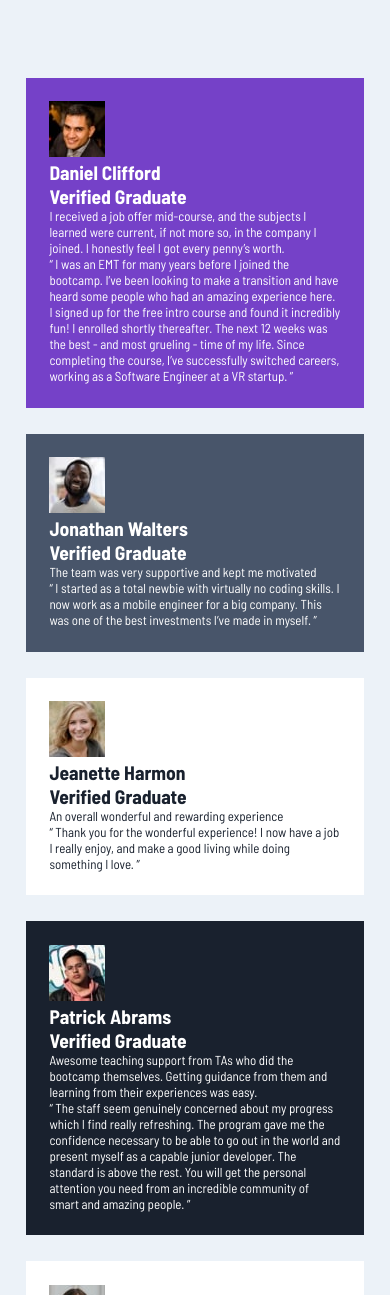
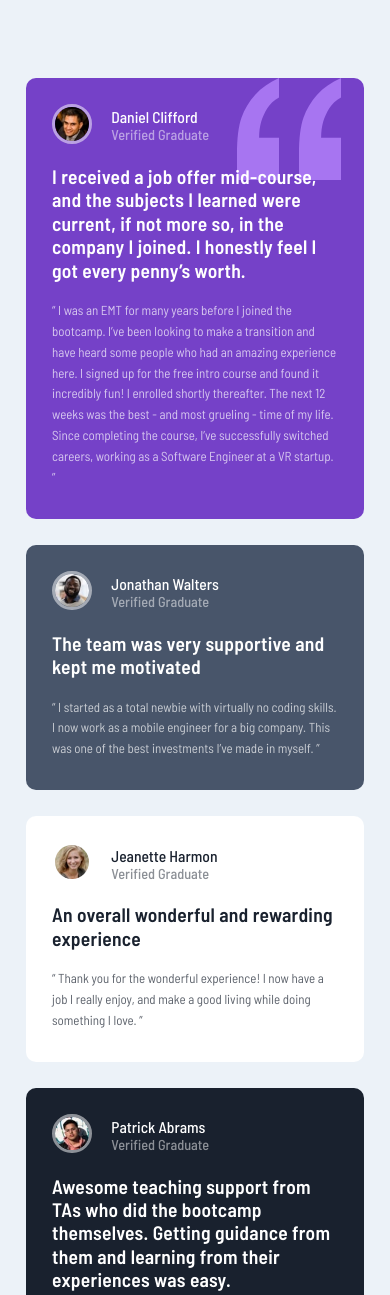
Before and after one commit to rckash/testimonials-grid-section, a plain HTML site: page index.html in a window 390 px wide. Shown: the top 1295 px of the page. Drawn offline with Linux system fonts and the light colour scheme.

Commit message:
Complete design for mobile

```diff
--- a/index.html
+++ b/index.html
@@ -18,17 +18,21 @@
   <body>
     <main>
       <section class="violet card">
+        <div class="graduate-profile">
           <picture>
             <img src="./images/image-daniel.jpg" alt="Daniel Clifford photo" />
           </picture>
+          <div class="graduate-name">
             <h1>Daniel Clifford</h1>
             <h2>Verified Graduate</h2>
-        <p>
+          </div>
+        </div>
+        <p class="highlight">
           I received a job offer mid-course, and the subjects I learned were
           current, if not more so, in the company I joined. I honestly feel I
           got every penny’s worth.
         </p>
-        <p>
+        <p class="quote">
           “ I was an EMT for many years before I joined the bootcamp. I’ve been
           looking to make a transition and have heard some people who had an
           amazing experience here. I signed up for the free intro course and
@@ -40,43 +44,67 @@
       </section>
 
       <section class="gray card">
+        <div class="graduate-profile">
           <picture>
-          <img src="./images/image-jonathan.jpg" alt="Jonathan Walters photo" />
+            <img
+              src="./images/image-jonathan.jpg"
+              alt="Jonathan Walters photo"
+            />
           </picture>
+          <div class="graduate-name">
             <h1>Jonathan Walters</h1>
             <h2>Verified Graduate</h2>
-        <p>The team was very supportive and kept me motivated</p>
-        <p>
+          </div>
+        </div>
+
+        <p class="highlight">
+          The team was very supportive and kept me motivated
+        </p>
+        <p class="quote">
           “ I started as a total newbie with virtually no coding skills. I now
           work as a mobile engineer for a big company. This was one of the best
           investments I’ve made in myself. ”
         </p>
       </section>
+
       <section class="white card">
+        <div class="graduate-profile">
           <picture>
-          <img src="./images/image-jeanette.jpg" alt="Jeanette Harmon photo" />
+            <img
+              src="./images/image-jeanette.jpg"
+              alt="Jeanette Harmon photo"
+            />
           </picture>
+          <div class="graduate-name">
             <h1>Jeanette Harmon</h1>
             <h2>Verified Graduate</h2>
-        <p>An overall wonderful and rewarding experience</p>
-        <p>
+          </div>
+        </div>
+
+        <p class="highlight">An overall wonderful and rewarding experience</p>
+        <p class="quote">
           “ Thank you for the wonderful experience! I now have a job I really
           enjoy, and make a good living while doing something I love. ”
         </p>
       </section>
 
       <section class="black card">
+        <div class="graduate-profile">
           <picture>
             <img src="./images/image-patrick.jpg" alt="Patrick Abrams photo" />
           </picture>
+          <div class="graduate-name">
             <h1>Patrick Abrams</h1>
             <h2>Verified Graduate</h2>
-        <p>
+          </div>
+        </div>
+
+        <p class="highlight">
           Awesome teaching support from TAs who did the bootcamp themselves.
           Getting guidance from them and learning from their experiences was
           easy.
         </p>
-        <p>
+        <p class="quote">
           “ The staff seem genuinely concerned about my progress which I find
           really refreshing. The program gave me the confidence necessary to be
           able to go out in the world and present myself as a capable junior
@@ -87,13 +115,20 @@
       </section>
 
       <section class="white card">
+        <div class="graduate-profile">
           <picture>
             <img src="./images/image-kira.jpg" alt="Kira Whittle photo" />
           </picture>
+          <div class="graduate-name">
             <h1>Kira Whittle</h1>
             <h2>Verified Graduate</h2>
-        <p>Such a life-changing experience. Highly recommended!</p>
-        <p>
+          </div>
+        </div>
+
+        <p class="highlight">
+          Such a life-changing experience. Highly recommended!
+        </p>
+        <p class="quote">
           “ Before joining the bootcamp, I’ve never written a line of code. I
           needed some structure from professionals who can help me learn
           programming step by step. I was encouraged to enroll by a former
--- a/style.css
+++ b/style.css
@@ -19,12 +19,6 @@ html {
   --neutral-grayish-blue: hsl(210, 46%, 95%);
 }
 
-/* 1. "Verified Graduate" has the same color as the person's name with 50% opacity
-2. Review paragraphs inside the quotations have the same color as well, but are at 70% opacity */
-
-/* - Family: [Barlow Semi Condensed](https://fonts.google.com/specimen/Barlow+Semi+Condensed)
-- Weights: 500, 600 */
-
 main {
   font-family: "Barlow Semi Condensed", sans-serif;
   padding: 6rem 2rem 4rem 2rem;
@@ -33,13 +27,63 @@ main {
 
 .card {
   background-color: var(--primary-white);
-  padding: 1.8rem;
+  padding: 2rem;
+  padding-bottom: 2.4rem;
   margin-bottom: 2rem;
+  border-radius: 10px;
+}
+
+.graduate-profile {
+  display: flex;
+  gap: 1.5rem;
+  align-items: center;
+}
+
+.graduate-name {
+  display: flex;
+  flex-direction: column;
+  justify-content: center;
+}
+
+img {
+  border-radius: 50%;
+  border: 3px solid hsla(0, 0%, 100%, 0.5);
+  height: 2.6rem;
+}
+
+h1 {
+  font-size: 1.2rem;
+  font-weight: 500;
+}
+
+h2 {
+  font-size: 1.1rem;
+  font-weight: 500;
+  opacity: 50%;
+}
+
+p {
+  padding-top: 1.4rem;
+}
+
+.highlight {
+  font-size: 1.5rem;
+  font-weight: 600;
+  letter-spacing: 0.02rem;
+  line-height: 1.8rem;
+}
+
+.quote {
+  opacity: 70%;
+  line-height: 1.6rem;
 }
 
 .violet {
   background-color: var(--primary-violet);
   color: var(--primary-white);
+  background-image: url("./images/bg-pattern-quotation.svg");
+  background-repeat: no-repeat;
+  background-position: 90% 0;
 }
 
 .gray {
```
Lines whose indentation alone changed are shown as unchanged.
